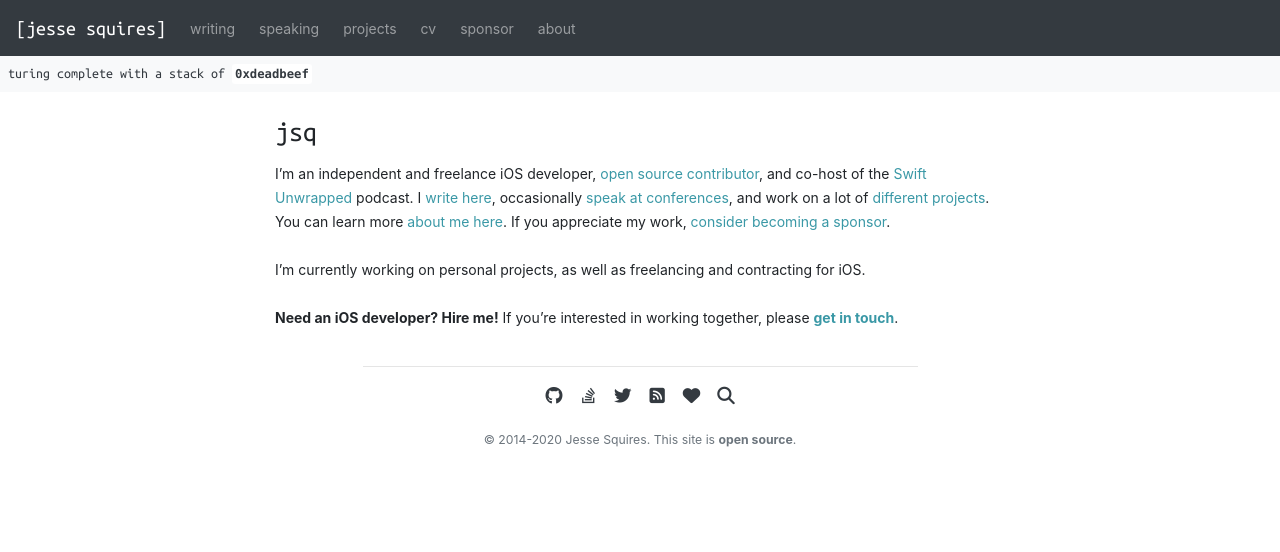
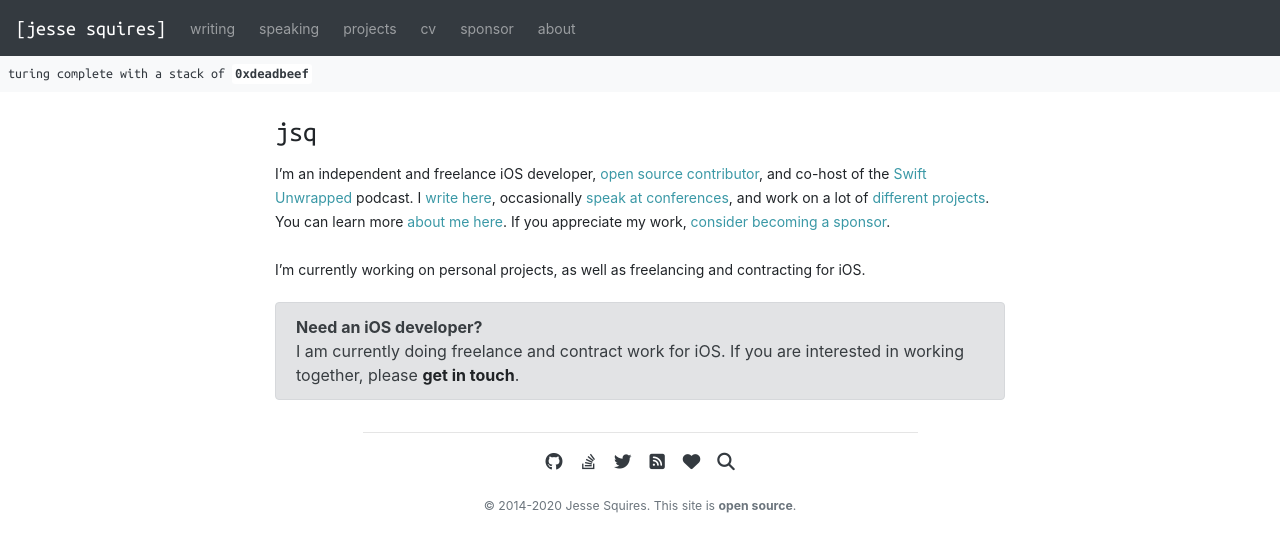
Before and after one commit to jessesquires/jessesquires.com, a Jekyll site: the page built from index.md, in a window 1280 px wide. Shown: the top 552 px of the page. Built offline with Jekyll 4.4.1, drawn with Linux system fonts in a browser that asks for light colours; nearby versions of some CDN libraries; library files that are not in the unit come from our copies.

Commit message:
hire me include

```diff
--- /dev/null
+++ b/_includes/hire_me.html
@@ -0,0 +1,5 @@
+
+<div class="alert alert-secondary" role="alert">
+    <b>Need an iOS developer?</b><br/> I am currently doing freelance and contract work for iOS.
+    If you are interested in working together, please <a href="/contact" class="alert-link">get in touch</a>.
+</div>
--- a/index.md
+++ b/index.md
@@ -12,4 +12,4 @@ If you appreciate my work, [consider becoming a sponsor](/sponsor).
 
 I'm currently working on personal projects, as well as freelancing and contracting for iOS.
 
-**Need an iOS developer? Hire me!** If you're interested in working together, please **[get in touch](/contact)**.
+{% include hire_me.html %}
```
